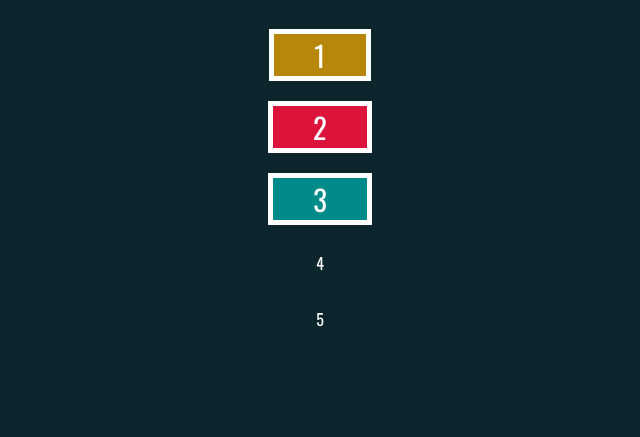
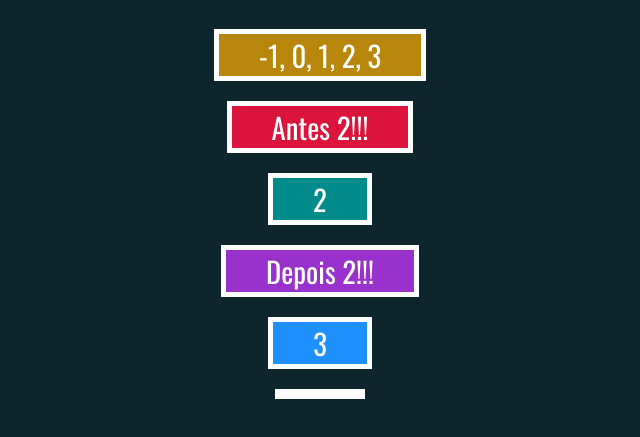
Before and after one commit to GeovaneF55/curso-php-extra, a plain HTML site: page jquery/modificandoHTML2.html in a window 1280 px wide. Shown: the part 71-508 px from the top of the page, without its empty margins (320-960 px from the left). Drawn offline with Linux system fonts and the light colour scheme.

Commit message:
jQuery - Modificando HTML #02

```diff
--- a/jquery/modificandoHTML2.html
+++ b/jquery/modificandoHTML2.html
@@ -17,6 +17,27 @@
     <p class='numero'>5</p>
 
     <script>
-        // ...
+        $('#div1').append(', 2')
+        $('#div1').prepend('0, ')
+
+        $('<span>, 3</span>').appendTo('#div1')
+        $('<span>-1, </span>').prependTo('#div1')
+
+        $('#div2').before('<p>Antes 2</p>')
+        $('#div2').after('<p>Depois 2</p>')
+
+        $('<p>Antes 3</p>').insertBefore('#div3')
+        $('<p>Depois 3</p>').insertAfter('#div3')
+
+        // $('p.numero').wrap('<div>')
+        $('p.numero').wrapAll('<div id="div4">')
+        $('#div4').empty()
+        $('#div3, #div4').prev().remove()
+
+        // $('<div>Substituto</div>').replaceAll('body > p')
+        // $('body > p').replaceWith('<div>Substituto</div>')
+        $('body > p').replaceWith( function() {
+            return $('<div>').html($(this).html()).append('!!!')
+        })
     </script>
 </body>
```
